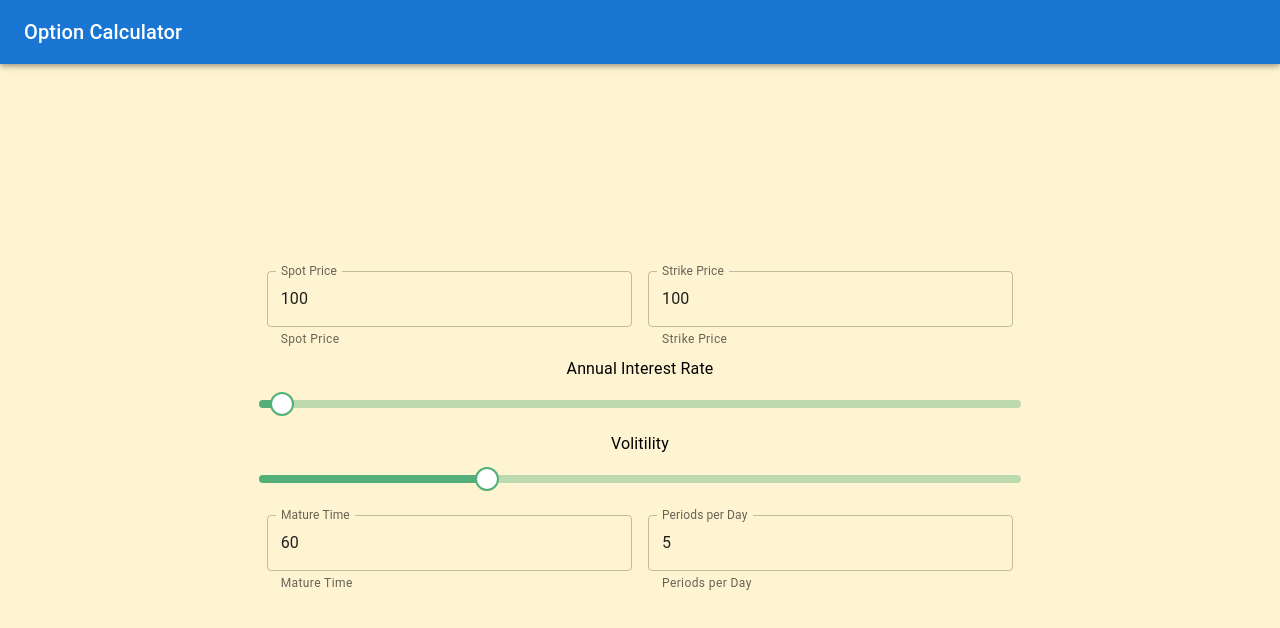
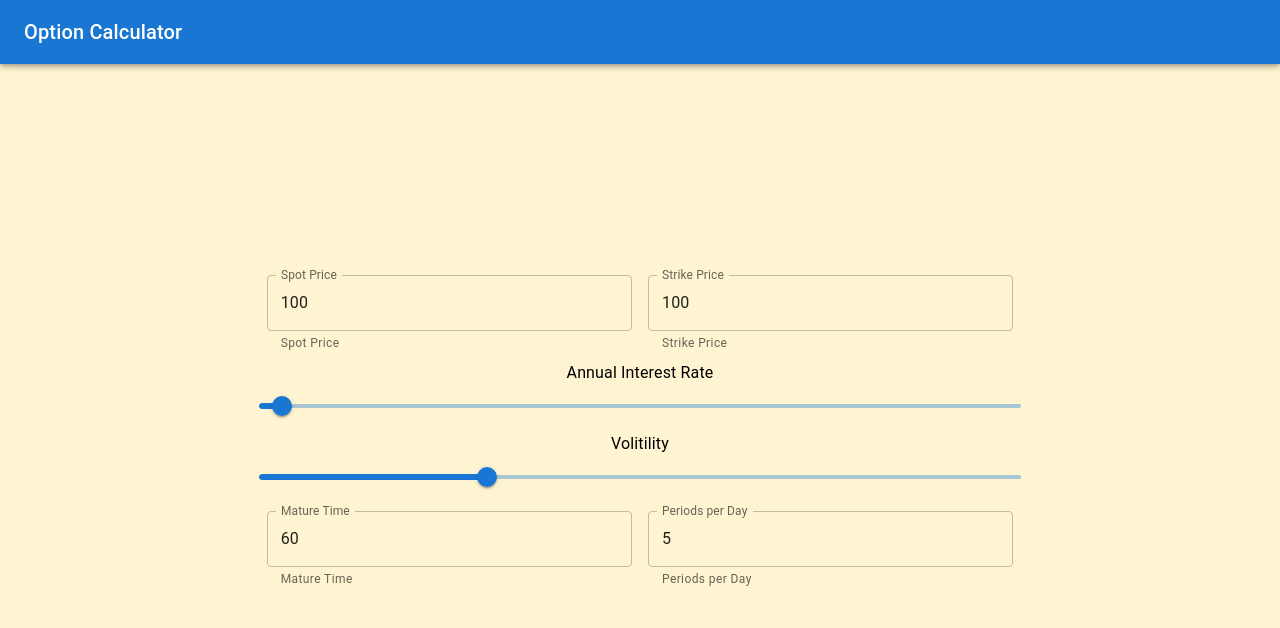
Before and after one commit to KeHongYing/FA2022_Final, a React (Create React App) app in the folder front-end/: page / in a window 1280 px wide. Shown: the top 628 px of the page. Built offline with nearby package versions, Linux system fonts and the light colour scheme.

Commit message:
use origin slider

```diff
--- a/front-end/src/Components/PrettoSlider.js
+++ b/front-end/src/Components/PrettoSlider.js
@@ -54,7 +54,7 @@ export default function PrettoSlider(props) {
       <Typography gutterBottom color="common.black">
         {name}
       </Typography>
-      <PrettoSlider
+      <Slider
         aria-label={name}
         value={value}
         onChange={handleChange}
```
